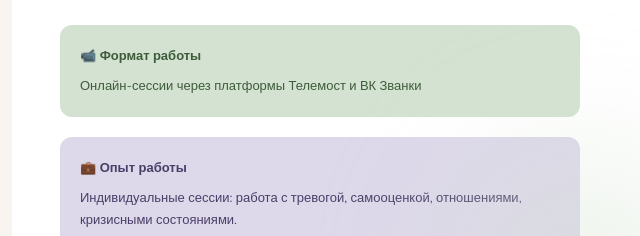
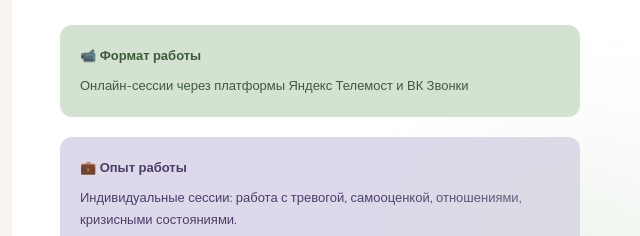
Before and after one commit to Mickalane/PortfolioNastya, a plain HTML site: page index.html in a window 1280 px wide. Shown: the part 487-723 px from the top of the page, 628-1268 px from the left. Drawn offline with nearby package versions, Linux system fonts and the light colour scheme.

Commit message:
Update index.html

```diff
--- a/index.html
+++ b/index.html
@@ -61,7 +61,7 @@
 
     <div style="margin-top: 32px; padding: 20px; background: var(--sage-l); border-radius: 12px;">
       <p style="font-size: 13px; font-weight: 600; color: #3D5C3A; margin-bottom: 8px;">📹 Формат работы</p>
-      <p style="font-size: 13px; color: #3D5C3A; margin: 0;">Онлайн-сессии через платформы Телемост и ВК Званки</p>
+      <p style="font-size: 13px; color: #3D5C3A; margin: 0;">Онлайн-сессии через платформы Яндекс Телемост и ВК Звонки</p>
     </div>
 
     <div style="margin-top: 20px; padding: 20px; background: var(--lav-l); border-radius: 12px;">
```
